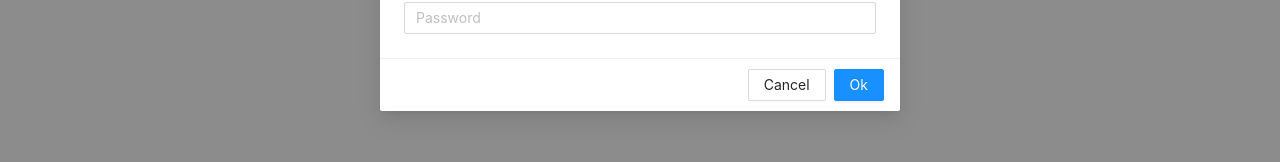
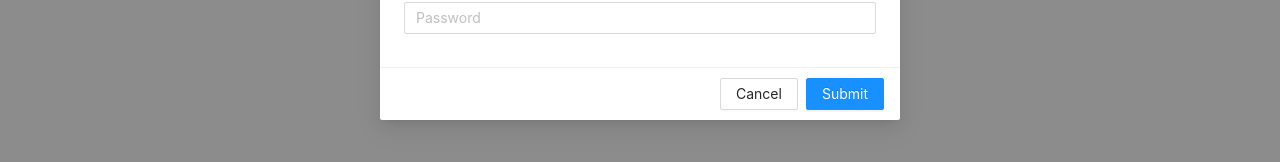
Before and after one commit to Isrealsix/instaclone, a Vue app: page / in a window 1280 px wide. Both pictures are taken after a click on the button "Signup". Shown: the part 256-418 px from the top of the page. Built offline with nearby package versions, Linux system fonts and the light colour scheme; no server answers; grey boxes are pictures that could not be loaded.

Commit message:
styled spinner

```diff
--- a/src/components/AuthModal.vue
+++ b/src/components/AuthModal.vue
@@ -44,7 +44,14 @@ const title = props.isLogin ? 'Login' : 'Signup';
 		<AModal v-model:visible="visible" :title="title" @ok="handleOk">
 			<template #footer>
 				<AButton key="back" @click="handleCancel"> Cancel </AButton>
-				<AButton key="submit" type="primary" @click="handleOk"> Ok </AButton>
+				<AButton
+					key="submit"
+					type="primary"
+					@click="handleOk"
+					:disabled="userStore.loading"
+				>
+					Submit
+				</AButton>
 			</template>
 			<div v-if="!userStore.loading" class="input-container">
 				<AInput
@@ -83,4 +90,15 @@ const title = props.isLogin ? 'Login' : 'Signup';
 .input {
 	margin-top: 5px;
 }
+
+.input-container {
+	height: 120px;
+}
+
+.spinner {
+	display: flex;
+	justify-content: center;
+	align-items: center;
+	height: 120px;
+}
 </style>
```
